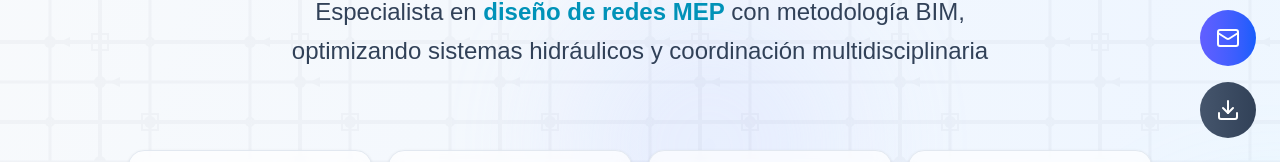
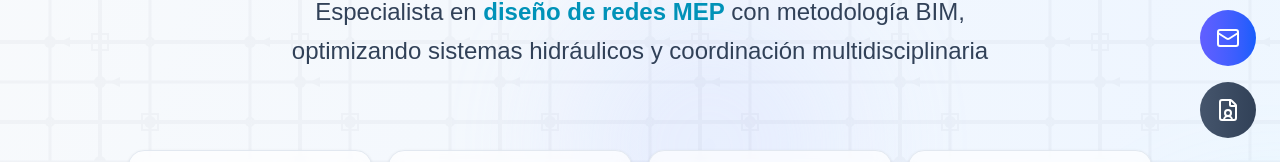
Before and after one commit to dannidoe/portafolio, a Next.js app: page / in a window 1280 px wide. Shown: the part 398-560 px from the top of the page. Built offline with nearby package versions, Linux system fonts and the light colour scheme.

Commit message:
Cambio icono de lucide

```diff
--- a/app/page.tsx
+++ b/app/page.tsx
@@ -2,7 +2,7 @@
 
 import React, { useState, useEffect } from 'react';
 import NextImage from 'next/image';
-import { Building2, Droplets, Flame, AlarmSmoke, GraduationCap, Users, CheckCircle2, Linkedin, MessageCircle, Mail, Download } from 'lucide-react';
+import { Building2, Droplets, Flame, AlarmSmoke, GraduationCap, Users, CheckCircle2, Linkedin, MessageCircle, Mail, FileUser } from 'lucide-react';
 
 export default function Portfolio() {
   const [scrollY, setScrollY] = useState(0);
@@ -256,7 +256,7 @@ export default function Portfolio() {
           className="group flex items-center justify-center w-14 h-14 bg-gradient-to-r from-slate-600 to-slate-700 text-white rounded-full hover:shadow-2xl hover:shadow-slate-400/50 hover:scale-110 transition-all duration-300"
           title="Ver CV"
         >
-          <Download className="w-6 h-6" />
+          <FileUser className="w-6 h-6" />
         </a>
       </div>
 
```
Also changed, not shown: 1 other file (tests, documents, lock files or other folders).
